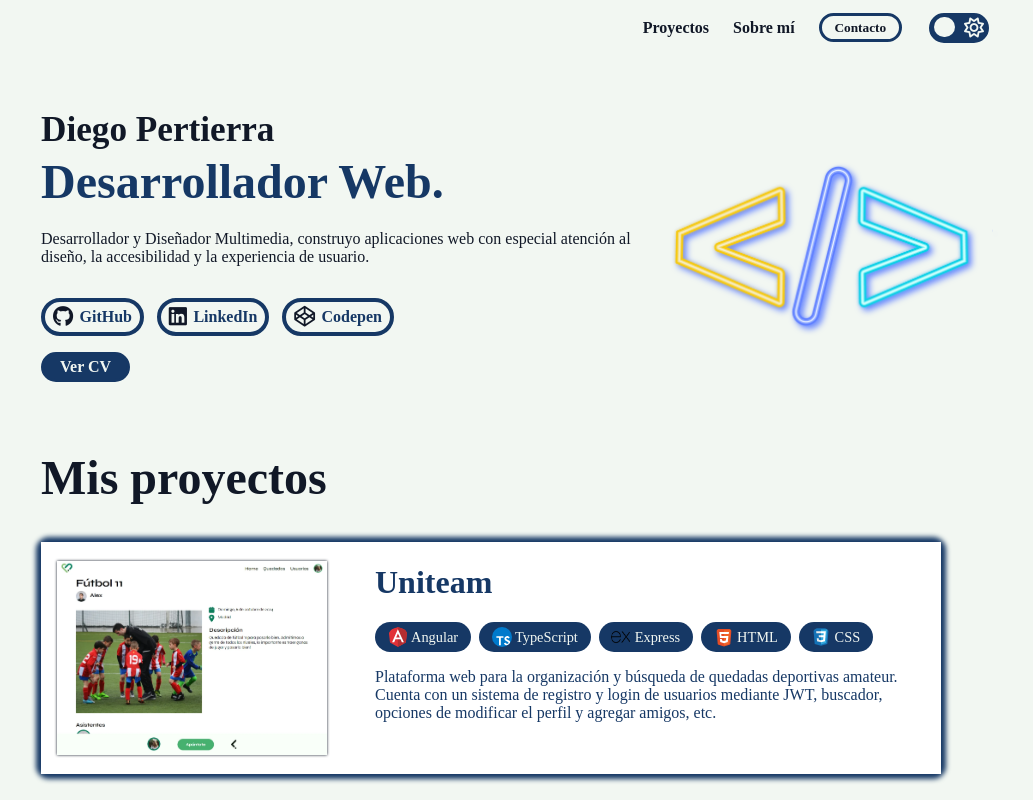
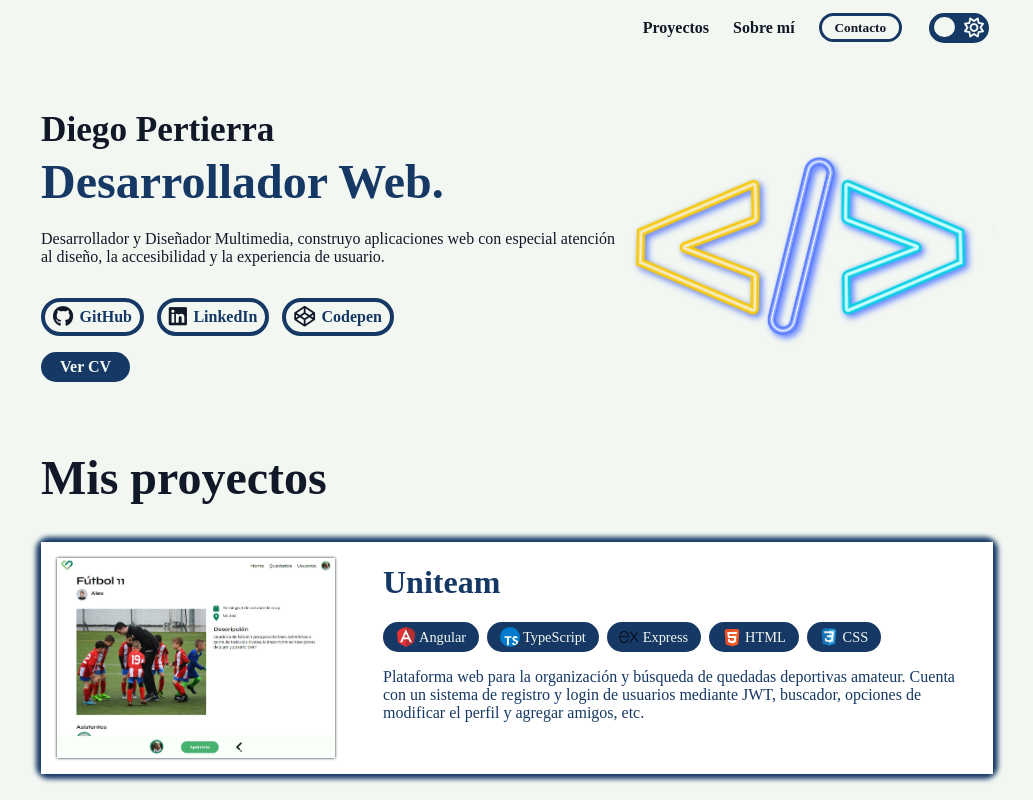
Before and after one commit to DiegoPertierraM/Portfolio-Diego-Pertierra, a website with bundled scripts: page index.html in a window 1280 px wide. Shown: the top 800 px of the page, without its empty margins (123-1156 px from the left). Built offline with nearby package versions, Linux system fonts and the light colour scheme.

Commit message:
Change sizes to adapt to the page width

```diff
--- a/style.css
+++ b/style.css
@@ -230,7 +230,7 @@ main {
 
     .hero-img {
       margin: 0 auto;
-      width: 50%;
+      width: 60%;
       min-width: 200px;
       object-fit: contain;
       padding-block: 1rem;
@@ -422,7 +422,7 @@ form button:hover {
 .project-card {
   border-radius: 0.5rem;
   box-shadow: 0 0 5px 5px var(--primary-color);
-  max-width: 900px;
+  max-width: 1000px;
   margin-block: 2rem 3rem;
   transition: 0.25s box-shadow;
 
```
